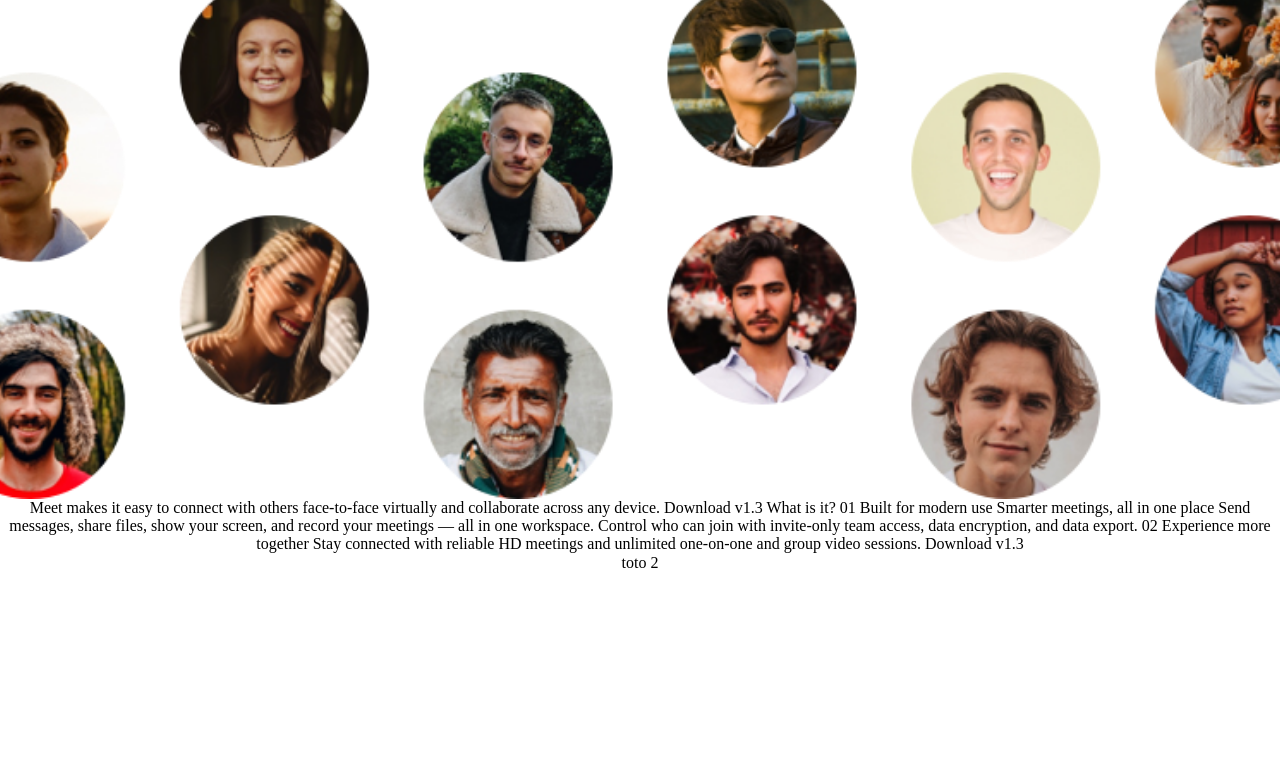
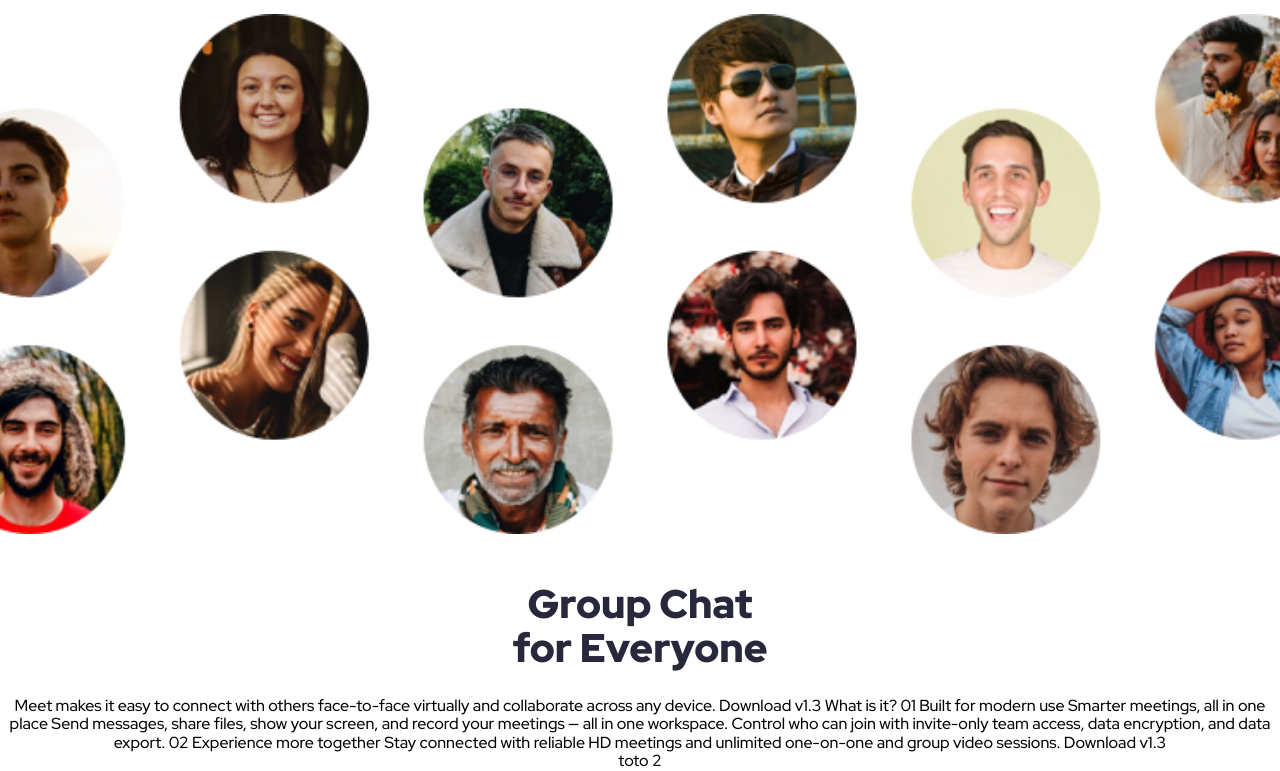
Before and after one commit to oussamajabbari/frontend-mentor-meet-landing-page, a plain HTML site: page index.html in a window 1280 px wide. Shown: the part 116-887 px from the top of the page. Before the commit the page ends 800 px from the top, so only its background shows below. Drawn offline with Linux system fonts and the light colour scheme.

Commit message:
save work

```diff
--- a/index.html
+++ b/index.html
@@ -9,13 +9,17 @@
 
   <link rel="stylesheet" href="normalize.css">
   <link rel="stylesheet" href="style.css">
+  <link rel="preconnect" href="https://fonts.googleapis.com">
+  <link rel="preconnect" href="https://fonts.gstatic.com" crossorigin>
+  <link href="https://fonts.googleapis.com/css2?family=Red+Hat+Display:wght@500;900&display=swap" rel="stylesheet">
 
   <title>Frontend Mentor | Meet landing page</title>
-</head>g
+</head>
 
 <body>
   <img src="assets/logo.svg" alt="meet logo" class="logo">
-  <img src="assets/tablet/image-hero.png" alt="heroes image" class="heroes-image">
+  <img src="assets/tablet/image-hero.png" alt="heroes image" id="heroes-image">
+  <h1 id="header-1">Group Chat for Everyone</h1>
   Meet makes it easy to connect with others face-to-face virtually and collaborate across any device.
 
   Download v1.3
--- a/style.scss
+++ b/style.scss
@@ -1,3 +1,26 @@
+$hippie-blue: #4d96a9;
+$malibu: #8fe3f9;
+$deluge: #855fb1;
+$mauve: #d9b8ff;
+$ebony-clay: #28283d;
+$manatee: #87879d;
+$alabaster: #fafafa;
+
+body {
+    font-family: "Red Hat Display", sans-serif;
+}
+
+h1 {
+    font-size: 2.5rem;
+    font-weight: 900;
+    line-height: 2.75rem;
+    color: $ebony-clay;
+}
+
+h2 {
+    font-size: 2.75rem;
+}
+
 body {
     text-align: center;
     display: flex;
@@ -10,7 +33,13 @@ body {
         margin-top: 3rem;
     }
 
-    .heroes-image {
+    #heroes-image {
         width: 110%;
+        margin-top: 3.375rem;
+    }
+
+    #header-1 {
+        width: 17.5rem;
+        margin-top: 3rem;
     }
 }
```
Also changed, not shown: style.css, 1 other file.
